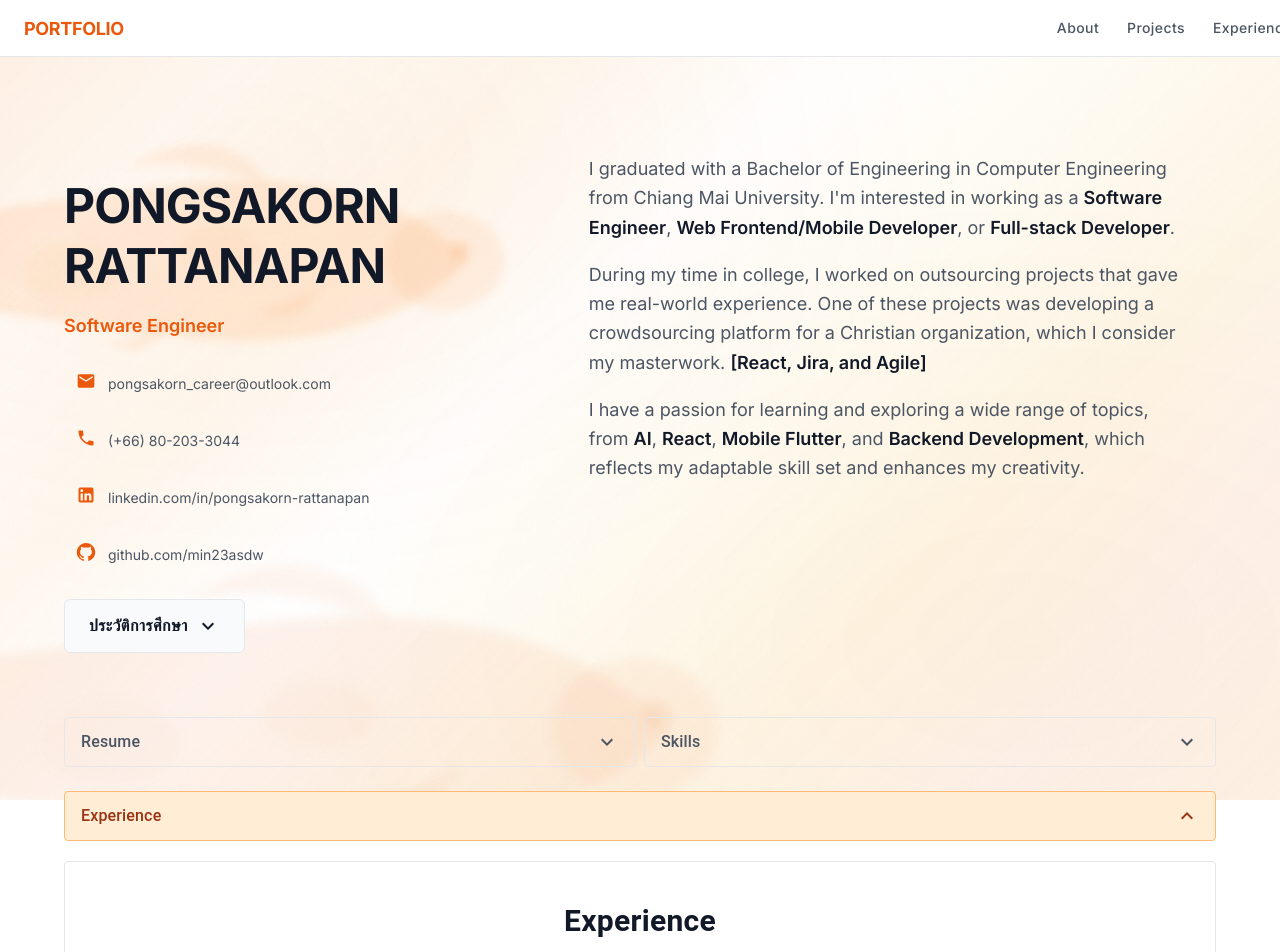
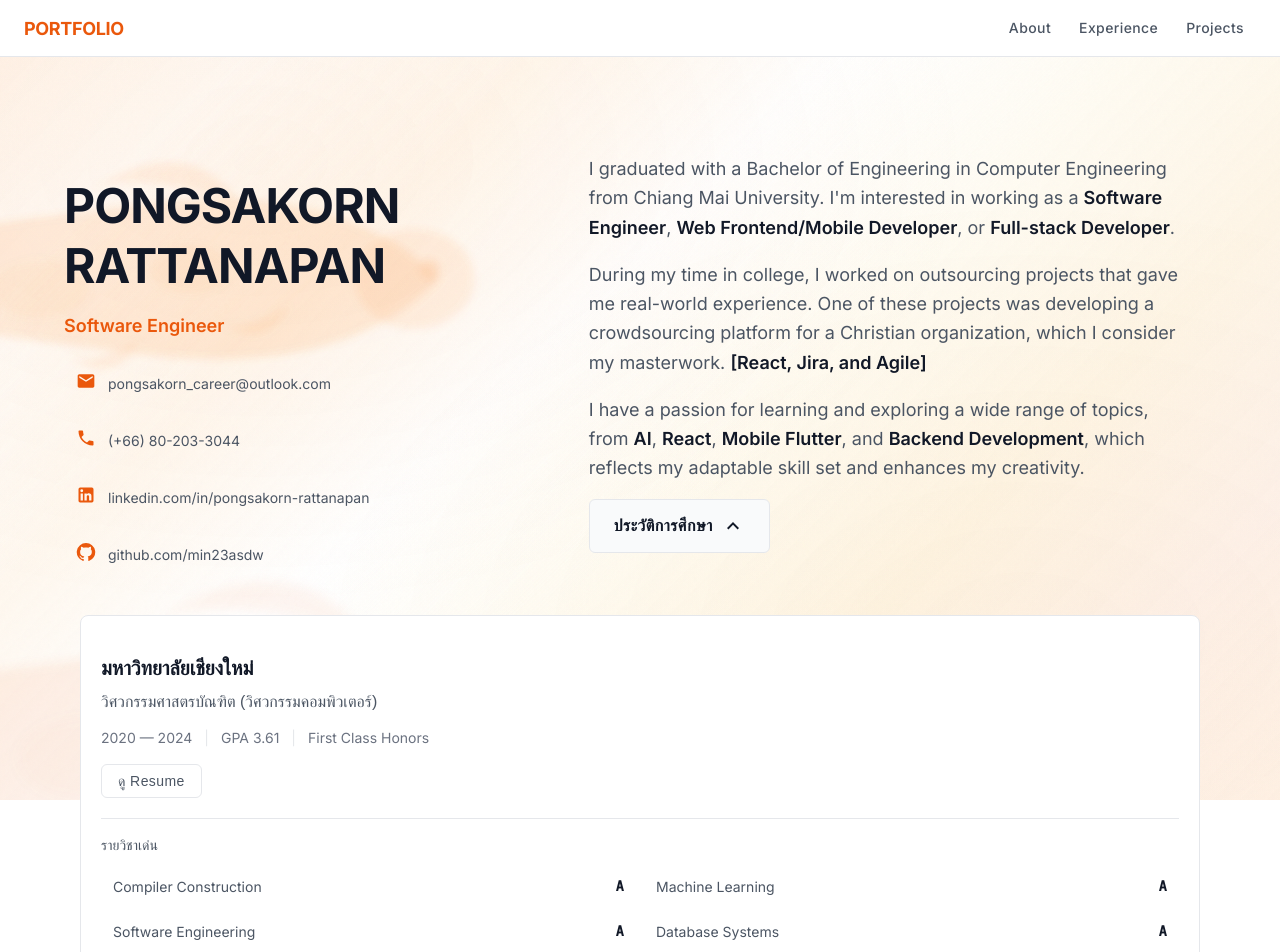
Before and after one commit to min23asdw/min23asdw.github.io, a React (Create React App) app: page / in a window 1280 px wide. Shown: the top 952 px of the page. Built offline with nearby package versions, Linux system fonts and the light colour scheme; a web font is replaced by a local one.

Commit message:
feat: implement section expansion functionality with context provider

```diff
--- a/src/App.tsx
+++ b/src/App.tsx
@@ -12,10 +12,12 @@ import Footer from "./component/Footer";
 import AnimatedBackground from "./components/AnimatedBackground";
 import { useEffect } from "react";
 import { useLocation, useNavigate } from "react-router-dom";
+import { SectionProvider, useSectionContext } from "./context/SectionContext";
 
-function App() {
+function AppContent() {
   const location = useLocation();
   const navigate = useNavigate();
+  const { expandedSections, toggleSection } = useSectionContext();
 
   useEffect(() => {
     const query = new URLSearchParams(location.search);
@@ -76,14 +78,35 @@ function App() {
           },
         }}
       >
-        <About />
+        <About
+          isExpanded={expandedSections.about}
+          onToggle={() => toggleSection("about")}
+        />
         <ExpandableSection items={Resume} show={null} />
-        <ExpandableSection items={Experience} show={0} />
-        <ExpandableSection items={Projects} show={0} />
+        <ExpandableSection
+          items={Experience}
+          show={null}
+          externalExpandedIndex={expandedSections.experience ? 0 : null}
+          onToggle={() => toggleSection("experience")}
+        />
+        <ExpandableSection
+          items={Projects}
+          show={null}
+          externalExpandedIndex={expandedSections.projects ? 0 : null}
+          onToggle={() => toggleSection("projects")}
+        />
       </Container>
       <Footer />
     </Box>
   );
 }
 
+function App() {
+  return (
+    <SectionProvider>
+      <AppContent />
+    </SectionProvider>
+  );
+}
+
 export default App;
--- a/src/component/Expand.tsx
+++ b/src/component/Expand.tsx
@@ -10,16 +10,34 @@ interface ContentItem {
 interface ExpandableSectionProps {
   items: ContentItem[];
   show: number | null;
+  externalExpandedIndex?: number | null;
+  onToggle?: (index: number | null) => void;
+  sectionId?: string;
 }
 
 export const ExpandableSection: React.FC<ExpandableSectionProps> = ({
   items,
   show,
+  externalExpandedIndex,
+  onToggle,
+  sectionId,
 }) => {
-  const [visibleIndex, setVisibleIndex] = useState<number | null>(show);
+  // Use internal state only when external state is not provided (uncontrolled mode)
+  const [internalVisibleIndex, setInternalVisibleIndex] = useState<number | null>(show);
+
+  // Determine if component is controlled or uncontrolled
+  const isControlled = externalExpandedIndex !== undefined;
+  const visibleIndex = isControlled ? externalExpandedIndex : internalVisibleIndex;
 
   const toggleVisibility = (index: number) => {
-    setVisibleIndex((prevIndex) => (prevIndex === index ? null : index));
+    const newIndex = visibleIndex === index ? null : index;
+
+    // Only update internal state if uncontrolled
+    if (!isControlled) {
+      setInternalVisibleIndex(newIndex);
+    }
+
+    onToggle?.(newIndex);
   };
 
   return (
--- a/src/component/Navbar.tsx
+++ b/src/component/Navbar.tsx
@@ -15,33 +15,64 @@ import {
 import { Link } from "react-router-dom";
 import MenuIcon from "@mui/icons-material/Menu";
 import CloseIcon from "@mui/icons-material/Close";
+import { useSectionContext, SectionId } from "../context/SectionContext";
 
 interface NavItem {
   label: string;
   href: string;
+  sectionId: SectionId;
 }
 
 const navItems: NavItem[] = [
-  { label: "About", href: "#about" },
-  { label: "Projects", href: "#projects" },
-  { label: "Experience", href: "#experience" },
+  { label: "About", href: "#about", sectionId: "about" },
+  { label: "Experience", href: "#experience", sectionId: "experience" },
+  { label: "Projects", href: "#projects", sectionId: "projects" },
 ];
+
+// Scroll delay for expansion animation
+const EXPANSION_DELAY_MS = 300;
 
 function Navbar() {
   const [mobileOpen, setMobileOpen] = useState(false);
   const theme = useTheme();
   const isMobile = useMediaQuery(theme.breakpoints.down("md"));
+  const { expandSection, isExpanded } = useSectionContext();
 
   const handleDrawerToggle = () => {
     setMobileOpen(!mobileOpen);
   };
 
-  const handleNavClick = (href: string) => {
+  const scrollToElement = (href: string, delay: number = 0) => {
+    setTimeout(() => {
+      const element = document.querySelector(href);
+      if (element) {
+        element.scrollIntoView({ behavior: "smooth" });
+      }
+    }, delay);
+  };
+
+  const handleNavClick = (href: string, sectionId: SectionId) => {
+    // Close mobile drawer first
     setMobileOpen(false);
-    const element = document.querySelector(href);
-    if (element) {
-      element.scrollIntoView({ behavior: "smooth" });
+
+    // Determine scroll delay based on whether section needs expansion
+    const needsExpansion = !isExpanded(sectionId);
+    const scrollDelay = needsExpansion ? EXPANSION_DELAY_MS : 0;
+
+    // Expand section if needed
+    if (needsExpansion) {
+      expandSection(sectionId);
     }
+
+    // Scroll with appropriate delay
+    scrollToElement(href, scrollDelay);
+  };
+
+  const handleLogoClick = () => {
+    // Close mobile drawer if open
+    setMobileOpen(false);
+    // Scroll to top smoothly
+    window.scrollTo({ top: 0, behavior: "smooth" });
   };
 
   const drawer = (
@@ -87,7 +118,7 @@ function Navbar() {
         {navItems.map((item) => (
           <ListItem key={item.href} disablePadding>
             <ListItemButton
-              onClick={() => handleNavClick(item.href)}
+              onClick={() => handleNavClick(item.href, item.sectionId)}
               sx={{
                 borderRadius: "var(--radius-sm)",
                 margin: "var(--space-1) 0",
@@ -123,7 +154,7 @@ function Navbar() {
           top: 0,
           width: "100%",
           height: "56px",
-          padding: "0 var(--container-padding-x)",
+          padding: "0 var(--space-2)",
           borderBottom: "1px solid var(--color-border)",
           display: "flex",
           flexDirection: "row",
@@ -138,12 +169,14 @@ function Navbar() {
           to="/"
           style={{ textDecoration: "none" }}
           aria-label="Go to homepage"
+          onClick={handleLogoClick}
         >
           <Typography
             sx={{
               color: "var(--color-primary-500)",
               fontSize: "var(--text-lg)",
               fontWeight: 700,
+              padding: "0 var(--space-4)",
               fontFamily: "var(--font-family-primary)",
               letterSpacing: "var(--tracking-tight)",
             }}
@@ -159,12 +192,13 @@ function Navbar() {
               display: "flex",
               alignItems: "center",
               gap: "var(--space-1)",
+              padding: "0 var(--space-8)"
             }}
           >
             {navItems.map((item) => (
               <Button
                 key={item.href}
-                onClick={() => handleNavClick(item.href)}
+                onClick={() => handleNavClick(item.href, item.sectionId)}
                 sx={{
                   color: "var(--color-text-secondary)",
                   fontWeight: 500,
--- /dev/null
+++ b/src/context/SectionContext.tsx
@@ -0,0 +1,70 @@
+import React, { createContext, useContext, useState, useCallback } from "react";
+
+export type SectionId = "about" | "projects" | "experience";
+
+interface SectionState {
+    about: boolean;
+    projects: boolean;
+    experience: boolean;
+}
+
+interface SectionContextType {
+    expandedSections: SectionState;
+    expandSection: (sectionId: SectionId) => void;
+    toggleSection: (sectionId: SectionId) => void;
+    isExpanded: (sectionId: SectionId) => boolean;
+}
+
+const SectionContext = createContext<SectionContextType | undefined>(undefined);
+
+const initialState: SectionState = {
+    about: true, // About is expanded by default
+    projects: false,
+    experience: false,
+};
+
+export const SectionProvider: React.FC<{ children: React.ReactNode }> = ({
+    children,
+}) => {
+    const [expandedSections, setExpandedSections] =
+        useState<SectionState>(initialState);
+
+    const expandSection = useCallback((sectionId: SectionId) => {
+        setExpandedSections((prev) => ({
+            ...prev,
+            [sectionId]: true,
+        }));
+    }, []);
+
+    const toggleSection = useCallback((sectionId: SectionId) => {
+        setExpandedSections((prev) => ({
+            ...prev,
+            [sectionId]: !prev[sectionId],
+        }));
+    }, []);
+
+    const isExpanded = useCallback(
+        (sectionId: SectionId) => {
+            return expandedSections[sectionId];
+        },
+        [expandedSections]
+    );
+
+    return (
+        <SectionContext.Provider
+            value={{ expandedSections, expandSection, toggleSection, isExpanded }}
+        >
+            {children}
+        </SectionContext.Provider>
+    );
+};
+
+export const useSectionContext = (): SectionContextType => {
+    const context = useContext(SectionContext);
+    if (context === undefined) {
+        throw new Error(
+            "useSectionContext must be used within a SectionProvider"
+        );
+    }
+    return context;
+};
--- a/src/sections/About.tsx
+++ b/src/sections/About.tsx
@@ -1,10 +1,14 @@
 import { Box, Button, Collapse, Stack } from "@mui/material";
-import { useState } from "react";
 import { ExpandLess, ExpandMore } from "@mui/icons-material";
 import EmailIcon from "@mui/icons-material/Email";
 import PhoneIcon from "@mui/icons-material/Phone";
 import LinkedInIcon from "@mui/icons-material/LinkedIn";
 import GitHubIcon from "@mui/icons-material/GitHub";
+
+interface AboutProps {
+  isExpanded?: boolean;
+  onToggle?: () => void;
+}
 
 const Education = () => {
   return (
@@ -176,13 +180,7 @@ const Education = () => {
   );
 };
 
-function About() {
-  const [visible, setVisible] = useState(false);
-
-  const toggleVisibility = () => {
-    setVisible(!visible);
-  };
-
+function About({ isExpanded = true, onToggle }: AboutProps) {
   const contactLinks = [
     {
       icon: <EmailIcon fontSize="small" />,
@@ -211,7 +209,7 @@ function About() {
       id="about"
       component="section"
       sx={{
-        padding: { xs: "var(--space-8) 0", md: "var(--space-16) 0" },
+        padding: { xs: "var(--space-8) 0 var(--space-4) 0", md: "var(--space-16) 0 var(--space-8) 0" },
         scrollMarginTop: "80px",
       }}
     >
@@ -295,37 +293,7 @@ function About() {
             ))}
           </Stack>
 
-          {/* Education Toggle Button */}
-          <Button
-            onClick={toggleVisibility}
-            sx={{
-              color: "var(--color-text-primary)",
-              backgroundColor: "var(--color-surface-subtle)",
-              border: "1px solid var(--color-border)",
-              borderRadius: "var(--radius-md)",
-              padding: "var(--space-3) var(--space-6)",
-              textTransform: "none",
-              fontWeight: 600,
-              fontSize: "var(--text-base)",
-              fontFamily: "var(--font-family-thai)",
-              transition: "all var(--transition-fast)",
-              "&:hover": {
-                backgroundColor: "var(--color-hover)",
-                borderColor: "var(--color-primary-300)",
-              },
-              "&:focus-visible": {
-                outline: "2px solid var(--color-border-focus)",
-                outlineOffset: "2px",
-              },
-            }}
-          >
-            ประวัติการศึกษา
-            {visible ? (
-              <ExpandLess sx={{ marginLeft: "var(--space-2)" }} />
-            ) : (
-              <ExpandMore sx={{ marginLeft: "var(--space-2)" }} />
-            )}
-          </Button>
+
         </Box>
 
         {/* Right Column - Bio */}
@@ -369,11 +337,42 @@ function About() {
               skill set and enhances my creativity.
             </p>
           </Box>
+          {/* Education Toggle Button */}
+          <Button
+            onClick={onToggle}
+            sx={{
+              color: "var(--color-text-primary)",
+              backgroundColor: "var(--color-surface-subtle)",
+              border: "1px solid var(--color-border)",
+              borderRadius: "var(--radius-md)",
+              padding: "var(--space-3) var(--space-6)",
+              textTransform: "none",
+              fontWeight: 600,
+              fontSize: "var(--text-base)",
+              fontFamily: "var(--font-family-thai)",
+              transition: "all var(--transition-fast)",
+              "&:hover": {
+                backgroundColor: "var(--color-hover)",
+                borderColor: "var(--color-primary-300)",
+              },
+              "&:focus-visible": {
+                outline: "2px solid var(--color-border-focus)",
+                outlineOffset: "2px",
+              },
+            }}
+          >
+            ประวัติการศึกษา
+            {isExpanded ? (
+              <ExpandLess sx={{ marginLeft: "var(--space-2)" }} />
+            ) : (
+              <ExpandMore sx={{ marginLeft: "var(--space-2)" }} />
+            )}
+          </Button>
         </Box>
       </Stack>
 
       {/* Education Section */}
-      <Collapse in={visible} timeout="auto">
+      <Collapse in={isExpanded} timeout="auto">
         <Education />
       </Collapse>
     </Box>
```
